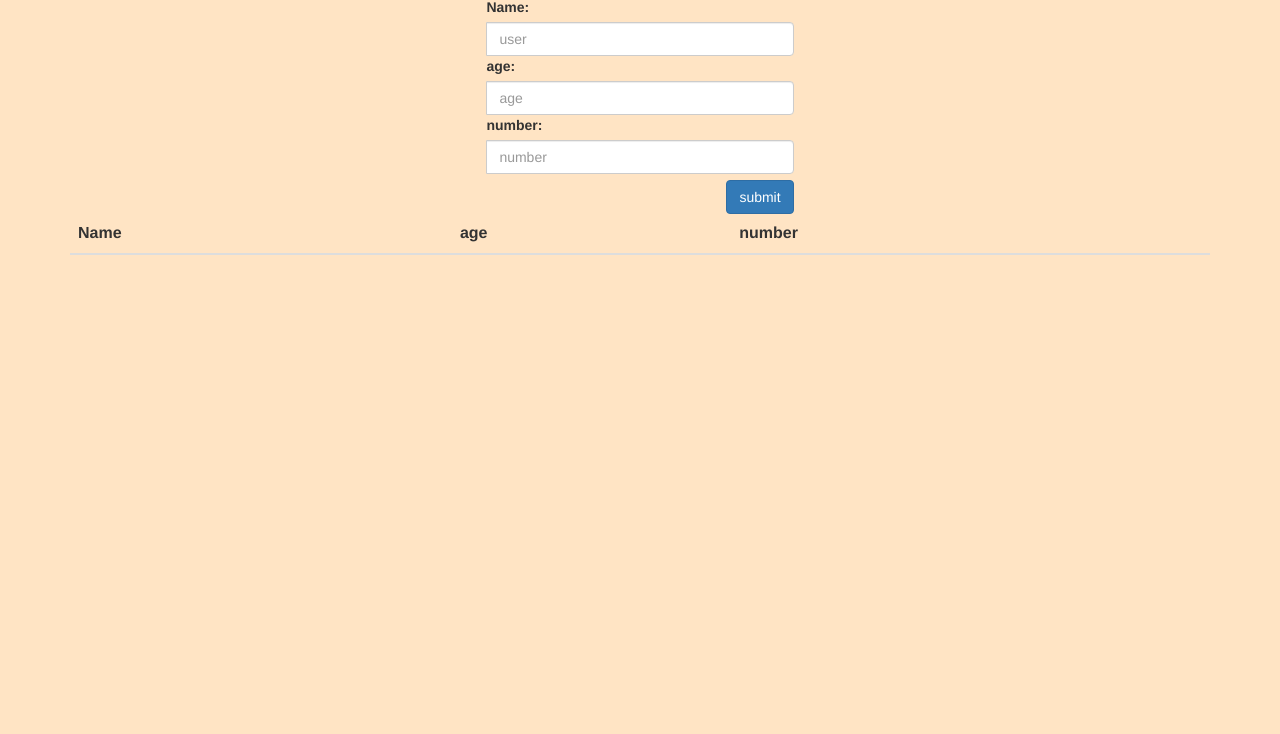
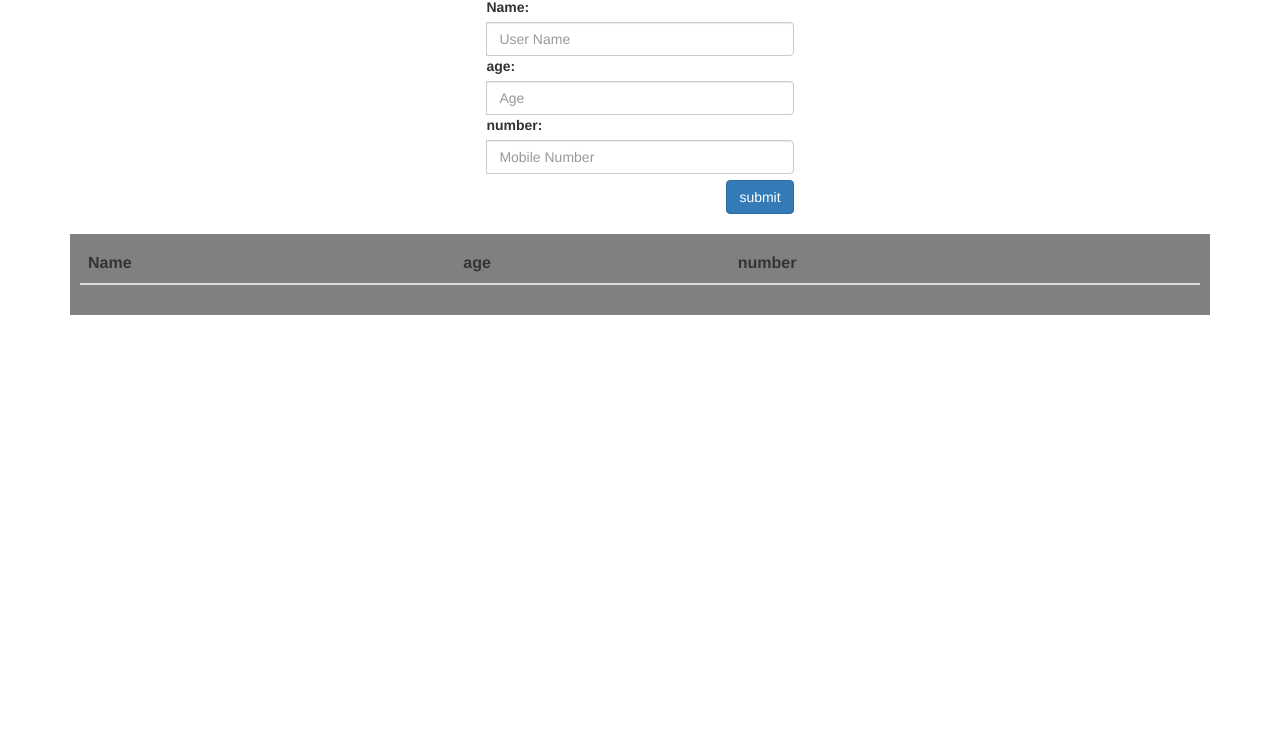
Before and after one commit to karthivs90/test, a website: page task.html in a window 1280 px wide. Shown: the part 66-800 px from the top of the page. Drawn offline with nearby package versions, Linux system fonts and the light colour scheme.

Commit message:
Update crud task.html

```diff
--- a/task.html
+++ b/task.html
@@ -10,28 +10,29 @@
     <title>Document</title>
 </head>
 
-<body style="background: fixed; background-color: bisque;">
+<body style="background: fixed; background-color: white;">
     <form id="form" onsubmit="event.preventDefault();onFormSubmit();" autocomplete="off">
-        <div class="container">
-            <h2 style="text-align: center;">Welcome</h2>
+        <div class="container" style="background-color: white;">
+            <h2 style="text-align: center; font-family: 'Courier New', Courier, monospace;">Welcome</h2>
             <div class="input-group" style="margin: auto;">
                 <div class="mb-3">
                     <label class="form-label" for="inputuser">Name:</label>
-                    <input type="text" class="form-control" id="user" placeholder="user" required>
+                    <input type="text" class="form-control" id="user" placeholder="User Name" required>
                 </div>
                 <div class="mb-3">
                     <label class="form-label" for="inputage">age:</label>
-                    <input type="number" class="form-control" id="old" placeholder="age" required>
+                    <input type="number" class="form-control" id="old" placeholder="Age" required>
                 </div>
                 <div class="mb-3">
                     <label class="form-label" for="inputnumber">number:</label>
-                    <input type="number" class="form-control" id="number" placeholder="number" required>
+                    <input type="number" class="form-control" id="number" placeholder="Mobile Number" required>
                 </div>
                 <br> <br>
-                <button type="submit" style="margin-left: 240px;" class="btn btn-primary" onclick="fun()">submit</button>
-            </div>
-            <div>
-                <table class="table" id="table">
+                <button type="submit" style="margin-left: 240px;" class="btn btn-primary"
+                    onclick="fun()">submit</button>
+            </div> <br>
+            <div style="background-color: gray; padding: 10px;">
+                <table class="table" style="margin-left: auto; padding-top: 100%;" id="table">
                     <thead>
                         <th>Name</th>
                         <th>age</th>
@@ -51,14 +52,18 @@
             var fn2 = document.getElementById("old").value;
             var fn3 = document.getElementById("number").value;
 
-            var fnlen=fn.length;
-            var fnlen2=fn2.length;
-            var fnlen3=fn3.length;
+            var fnlen = fn.length;
+            var fnlen2 = fn2.length;
+            var fnlen3 = fn3.length;
 
-            if (fn == "" || fn2 == "" || fn3 == "") {
+            console.log("fnlen:", fnlen);
+            console.log("fnlen2:", fnlen2);
+            console.log("fnlen3:", fnlen3);
+
+            if (fn === "" || fn2 === "" || fn3 === "") {
                 alert("Fill the inputs");
                 return false;
-            } else if (fnlen <= 28 && fnlen2 <= 2 && fnlen3 == 10) {
+            } else if ((fnlen2<=2) && (fnlen3===10)) {
                 alert("Must be limited characters");
                 return false;
             } else {
@@ -78,6 +83,8 @@
                 <input type="button" value="Delete" onclick="deleteRow(this)">`;
 
                 document.getElementById("form").reset();
+
+
             }
         }
 
```
